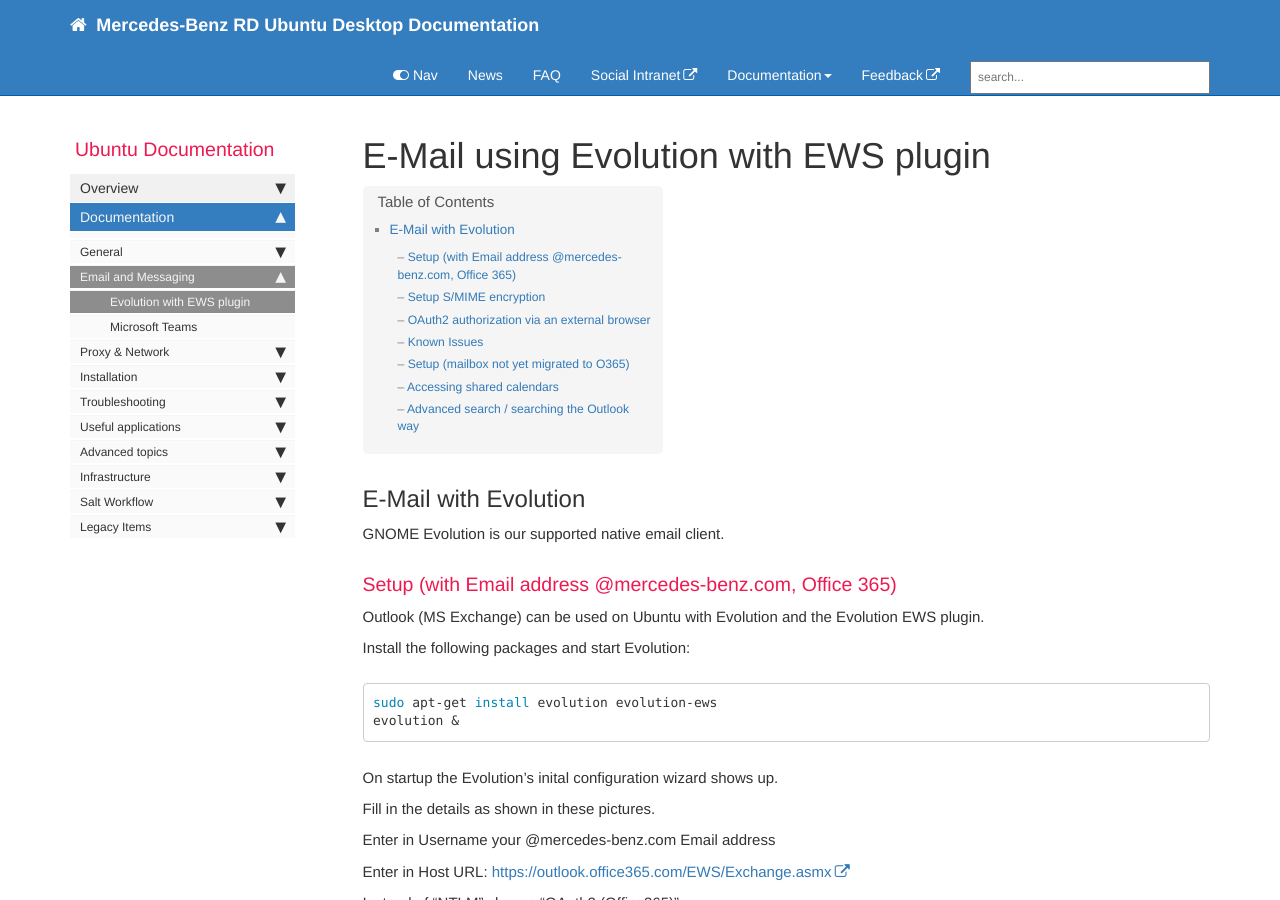
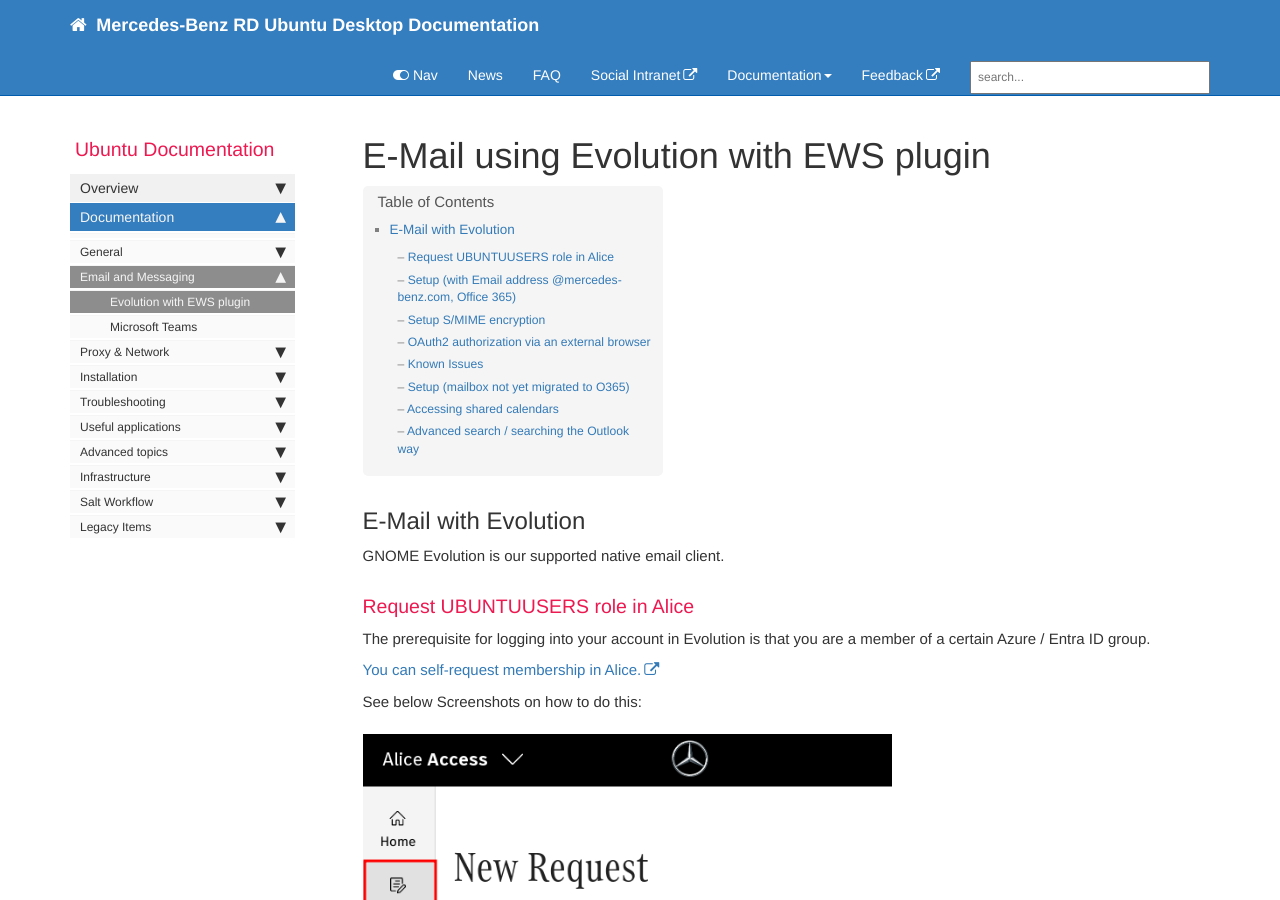
Before and after one commit to RajputPawan/Prometheus, a Jekyll site: the page built from pages/docs/evolution.md, in a window 1280 px wide and 900 px high. Built offline with Jekyll 4.4.1, drawn with Linux system fonts in a browser that asks for light colours; comment, search, counter and statistics services are not loaded; some of the changed text lies outside the part shown.

Commit message:
update docs about Alice and the evolution group

```diff
--- a/pages/docs/evolution.md
+++ b/pages/docs/evolution.md
@@ -12,6 +12,29 @@
 ## E-Mail with Evolution
 
 GNOME Evolution is our supported native email client.
+
+### Request UBUNTUUSERS role in Alice
+
+The prerequisite for logging into your account in Evolution is that you are a
+member of a certain Azure / Entra ID group.
+
+[You can self-request membership in Alice.](
+https://alice.mercedes-benz.com/access/accessRequest)
+
+See below Screenshots on how to do this:
+
+![alice1](images/docs/evolution/alice_1.png)
+
+![alice2](images/docs/evolution/alice_2.png)
+
+![alice3](images/docs/evolution/alice_3.png)
+
+![alice4](images/docs/evolution/alice_4.png)
+
+![alice5](images/docs/evolution/alice_5.png)
+
+__After assigning yourself the UBUNTUUSERS role, please wait for about one day for
+the synchronization between Alice and Azure / Entra ID to happen!__
 
 ### Setup (with Email address @mercedes-benz.com, Office 365)
 
@@ -89,7 +112,8 @@
 
 If you see an error message "Your administrator has cofigured the Application GNOME Evolution EWS [...] to block users unless they are specifically granted [...]" you most likely are not part of the AzureAD group that is allowed to use Evolution as email client.
 
-You can request to have your users added to this group by sending an email to [michael.denison@mercedes-benz.com](mailto:michael.denison@mercedes-benz.com) or [ubuntu@mercedes-benz.com](mailto:ubuntu@mercedes-benz.com) and request to be added to az_059_UbuntuUsers group or a subgroup.
+[See above for instructions on how to get access](
+#request-ubuntuusers-role-in-alice)
 
 ### Setup (mailbox not yet migrated to O365)
 
```
Also changed, not shown: images/docs/evolution/alice_1.png (added), images/docs/evolution/alice_2.png (added), images/docs/evolution/alice_3.png (added), images/docs/evolution/alice_4.png (added), images/docs/evolution/alice_5.png (added).
